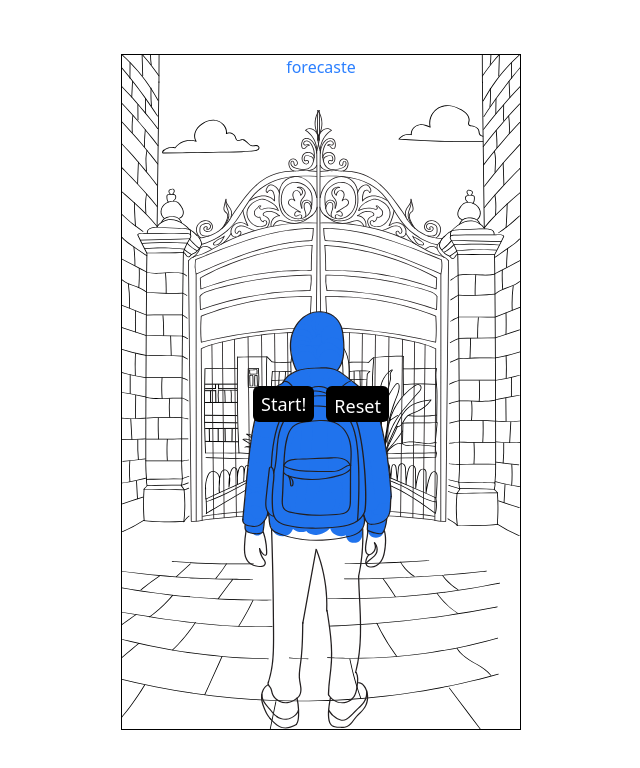
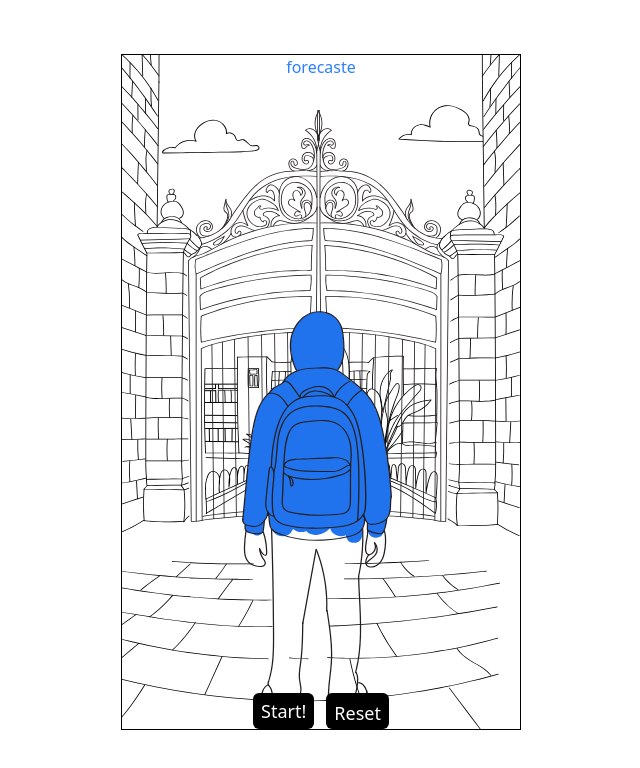
Before and after one commit to beneathatree/forecaste_v2, a Next.js app: page / in a window 1280 px wide. Shown: the top 768 px of the page, without its empty margins (319-959 px from the left). Built offline with nearby package versions, Linux system fonts and the light colour scheme.

Commit message:
moved buttons to the end

```diff
--- a/app/page.tsx
+++ b/app/page.tsx
@@ -43,7 +43,7 @@ export default function Home() {
         <Human className="absolute z-20 bottom-0 right-[152.923px] left-[120px]"/>
       </div>
       <div
-        className="z-[30] h-[650px] w-full flex items-center justify-center relative"
+        className="z-[30] h-[650px] w-full flex items-end justify-center relative"
         id="viewport">
         <div id="buttonContainer"
           className="flex flex-row gap-3">
```
